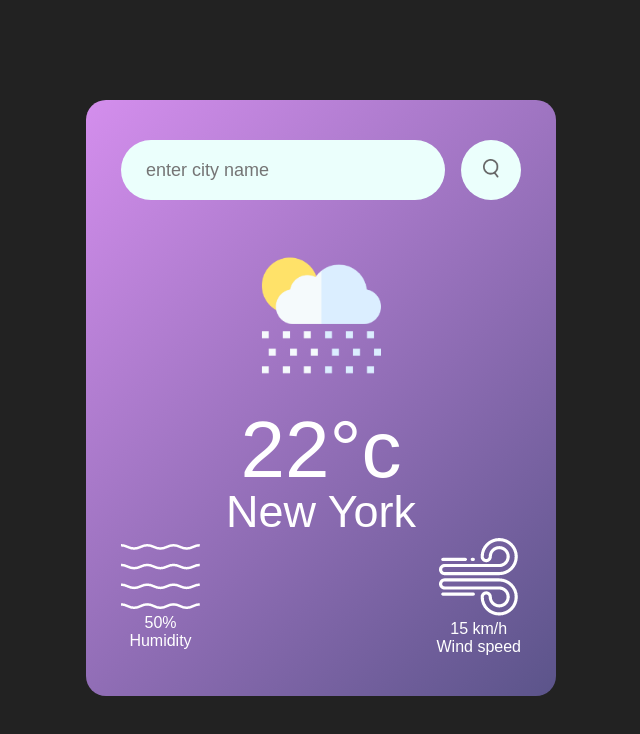
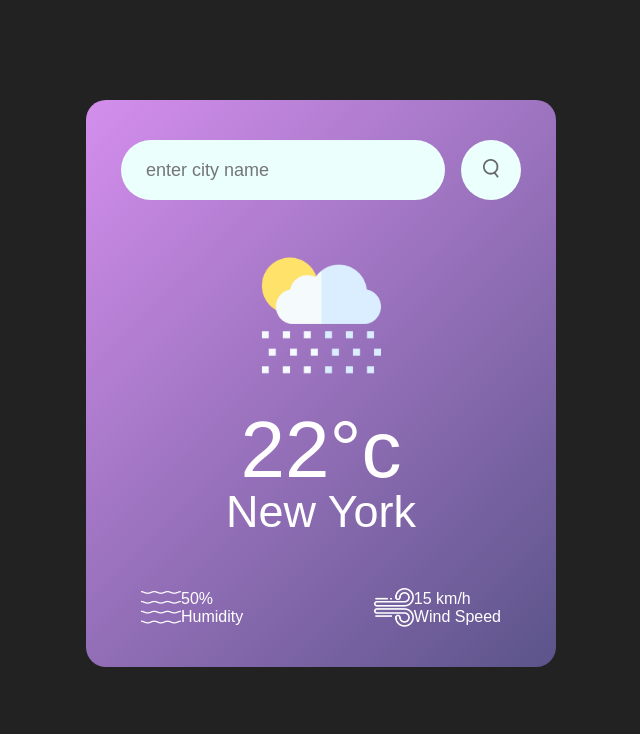
Before and after one commit to Maureenvl/weather-app, a plain HTML site: page index.html in a window 1280 px wide. Shown: the whole page, without its empty margins (319-959 px from the left). Drawn offline with Linux system fonts and the light colour scheme.

Commit message:
width 40px;

```diff
--- a/index.html
+++ b/index.html
@@ -30,7 +30,7 @@
                     <img src="images/wind.png">
                     <div>
                         <p class="wind">15 km/h</p>
-                        <p>Wind speed</p>
+                        <p>Wind Speed</p>
                     </div>
                 </div>
             </div>
--- a/style.css
+++ b/style.css
@@ -65,4 +65,14 @@ body {
     display: flex;
     align-items: center;
     justify-content: space-between;
+    padding: 0 20px;
+    margin-top: 50px;
 }
+.col{
+    display: flex;
+    align-items: center;
+    text-align: left;
+}
+.col img{
+    width: 40px;
+}
```
